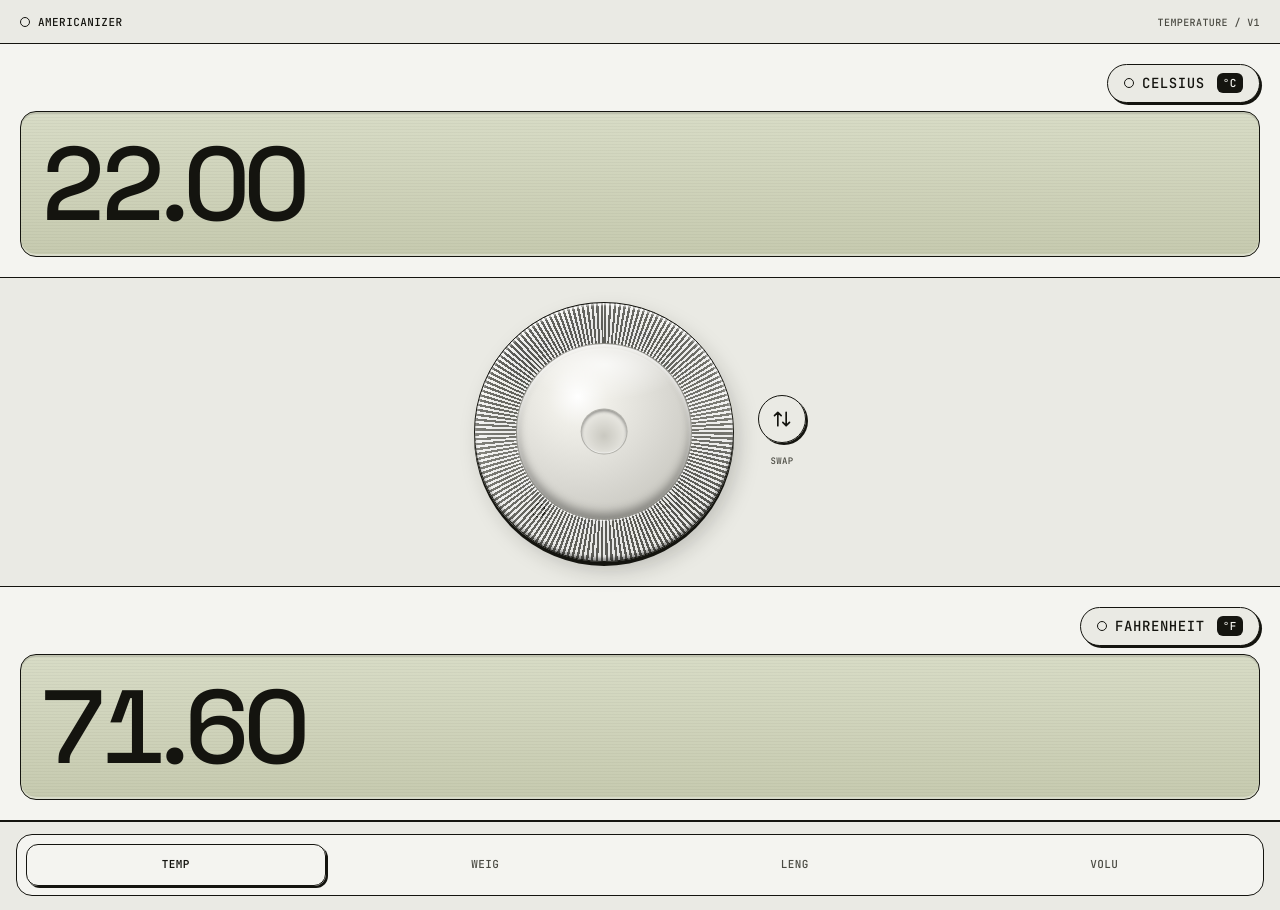
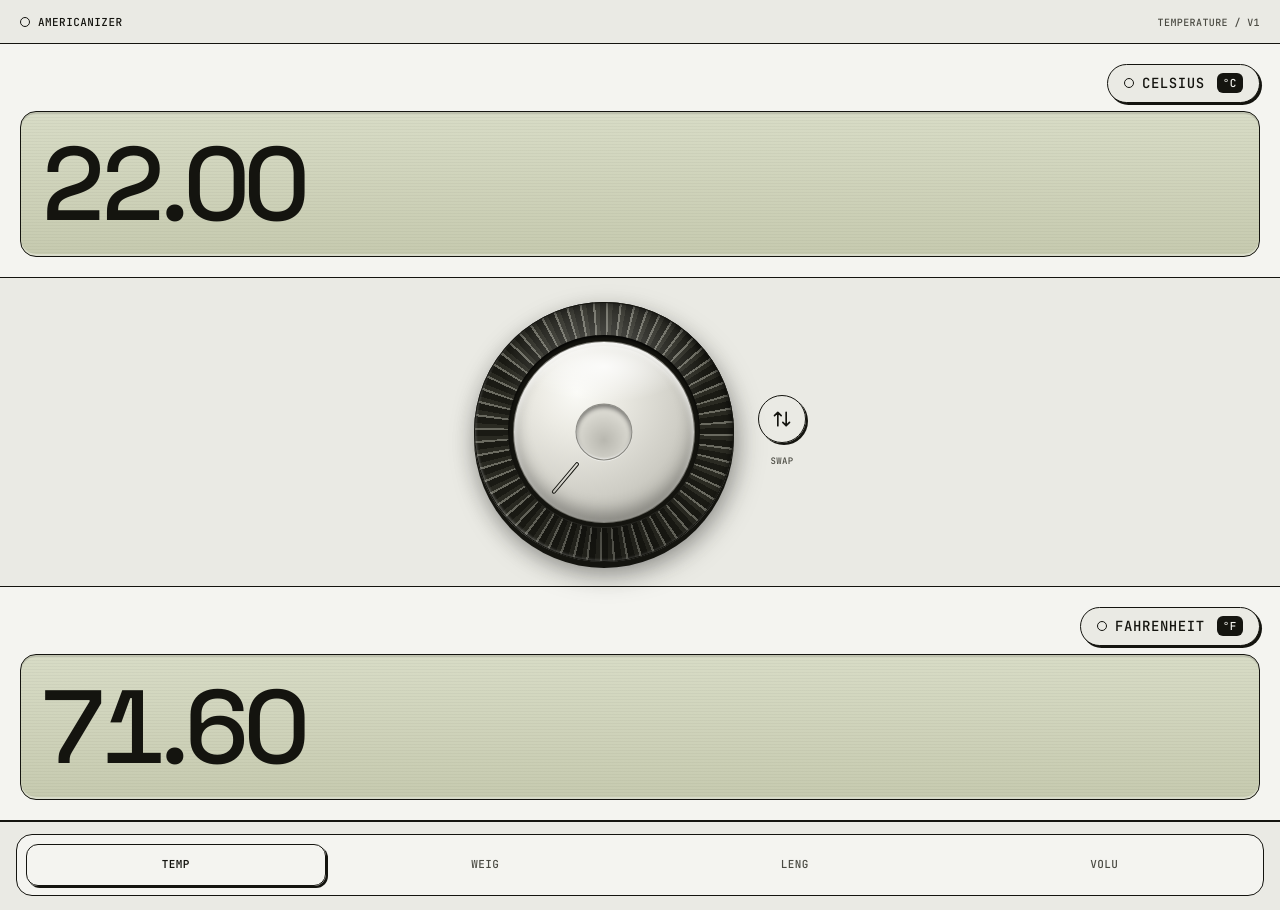
Before and after one commit to samirhusain26/Americanizer, a Next.js app: page / in a window 1280 px wide. Built offline with nearby package versions, Linux system fonts and the light colour scheme.

Commit message:
Fix password manager & dial visibility

```diff
--- a/src/components/NumberDisplay.tsx
+++ b/src/components/NumberDisplay.tsx
@@ -41,8 +41,17 @@ export default function NumberDisplay({ formatted, rawValue, onCommit, className
       <input
         ref={inputRef}
         aria-label="Edit value"
+        type="text"
         inputMode="decimal"
         pattern="[0-9.\-]*"
+        name="converter-amount"
+        autoComplete="off"
+        autoCorrect="off"
+        autoCapitalize="off"
+        spellCheck={false}
+        data-1p-ignore
+        data-lpignore="true"
+        data-form-type="other"
         value={editing ? buf : ""}
         onFocus={() => setEditing(true)}
         onChange={(e) => setBuf(sanitize(e.target.value))}
--- a/src/components/ScrubDial.tsx
+++ b/src/components/ScrubDial.tsx
@@ -89,12 +89,13 @@ export default function ScrubDial({ value, onDelta, size = 260 }: ScrubDialProps
   const rotDeg = useTransform(totalRot, (r) => (r * 180) / Math.PI);
   const joltCssY = useTransform(jolt, [0, 1], [0, -1]);
 
-  // Precompute knurl tick count CSS for the rim
+  // Knurled rim: crisp alternating dark/light radial teeth
   const knurlBg = useMemo(
     () =>
       "repeating-conic-gradient(from 0deg," +
-      "rgba(20,20,15,0.55) 0deg 1.1deg," +
-      "rgba(255,255,255,0.65) 1.1deg 2.2deg)",
+      "#1a1a14 0deg 3deg," +
+      "#6a6a60 3deg 4deg," +
+      "#2a2a22 4deg 6deg)",
     []
   );
 
@@ -113,114 +114,136 @@ export default function ScrubDial({ value, onDelta, size = 260 }: ScrubDialProps
           aria-hidden
           className="absolute rounded-full"
           style={{
-            left: 6,
-            top: 10,
+            left: 4,
+            top: 12,
             width: size,
             height: size,
-            background: "rgba(20,20,15,0.18)",
-            filter: "blur(10px)",
+            background: "rgba(20,20,15,0.28)",
+            filter: "blur(14px)",
           }}
         />
 
-        {/* Outer bezel (metal rim with knurl) */}
-        <div
-          className="absolute inset-0 rounded-full"
-          style={{
-            background: knurlBg,
-            border: "1.5px solid var(--color-ink)",
-            boxShadow:
-              "inset 0 2px 2px rgba(255,255,255,0.7)," +
-              "inset 0 -3px 3px rgba(0,0,0,0.35)," +
-              "0 4px 0 #14140f",
-          }}
-        />
-
-        {/* Rotating layer (knurl shimmer + indicator) */}
+        {/* Rotating outer knurled rim */}
         <motion.div
           className="absolute inset-0 rounded-full"
           style={{
             rotate: rotDeg,
+            background: knurlBg,
+            boxShadow:
+              "inset 0 2px 3px rgba(255,255,255,0.35)," +
+              "inset 0 -3px 6px rgba(0,0,0,0.55)",
+          }}
+        />
+
+        {/* Outer bezel outline + radial shading (non-rotating) */}
+        <div
+          aria-hidden
+          className="absolute inset-0 rounded-full pointer-events-none"
+          style={{
+            border: "1.5px solid var(--color-ink)",
+            boxShadow:
+              "0 6px 0 #14140f," +
+              "0 10px 22px rgba(0,0,0,0.22)",
             background:
-              "conic-gradient(from 0deg," +
-              "rgba(255,255,255,0.0) 0deg," +
-              "rgba(255,255,255,0.25) 40deg," +
-              "rgba(0,0,0,0.15) 90deg," +
-              "rgba(255,255,255,0.0) 180deg," +
-              "rgba(255,255,255,0.25) 220deg," +
-              "rgba(0,0,0,0.15) 270deg," +
-              "rgba(255,255,255,0.0) 360deg)",
-            mixBlendMode: "overlay",
+              "radial-gradient(circle at 50% 30%," +
+              " rgba(255,255,255,0.35) 0%," +
+              " rgba(255,255,255,0) 45%)," +
+              "radial-gradient(circle at 50% 85%," +
+              " rgba(0,0,0,0.35) 0%," +
+              " rgba(0,0,0,0) 40%)",
           }}
+        />
+
+        {/* Inner recessed ring (divides rim from cap) */}
+        <div
+          aria-hidden
+          className="absolute rounded-full pointer-events-none"
+          style={{
+            inset: "13%",
+            background: "#14140f",
+            boxShadow:
+              "inset 0 2px 3px rgba(0,0,0,0.8)," +
+              "inset 0 -1px 0 rgba(255,255,255,0.08)",
+          }}
+        />
+
+        {/* Inset cap (non-rotating face) */}
+        <div
+          aria-hidden
+          className="absolute rounded-full pointer-events-none"
+          style={{
+            inset: "15%",
+            background:
+              "radial-gradient(circle at 35% 28%," +
+              " #fafaf6 0%," +
+              " #ecebe4 22%," +
+              " #cfcec6 60%," +
+              " #a9a89f 100%)",
+            boxShadow:
+              "inset 0 4px 6px rgba(255,255,255,0.85)," +
+              "inset 0 -10px 16px rgba(0,0,0,0.3)",
+            border: "1px solid rgba(20,20,15,0.5)",
+          }}
+        />
+
+        {/* Rotating indicator line on cap */}
+        <motion.div
+          className="absolute pointer-events-none"
+          style={{
+            inset: "15%",
+            rotate: rotDeg,
+          }}
+          aria-hidden
         >
-          {/* Indicator pip (travels with rotation, sits at 12 o'clock base) */}
           <div
-            aria-hidden
-            className="absolute rounded-full"
             style={{
+              position: "absolute",
               left: "50%",
-              top: "8%",
-              width: 14,
-              height: 14,
+              top: "6%",
+              width: 4,
+              height: "22%",
               transform: "translateX(-50%)",
               background: "var(--color-orange)",
-              border: "1.5px solid var(--color-ink)",
-              boxShadow:
-                "inset 0 1px 0 rgba(255,255,255,0.55)," +
-                "inset 0 -2px 2px rgba(0,0,0,0.35)",
+              borderRadius: 2,
+              border: "1px solid var(--color-ink)",
+              boxShadow: "0 1px 0 rgba(255,255,255,0.4)",
             }}
           />
         </motion.div>
 
-        {/* Inset cap (non-rotating face) */}
-        <div
-          className="absolute rounded-full"
-          style={{
-            inset: "16%",
-            background:
-              "radial-gradient(circle at 35% 30%," +
-              " #ffffff 0%," +
-              " #efeee8 18%," +
-              " #d8d7d1 55%," +
-              " #bdbcb4 100%)",
-            boxShadow:
-              "inset 0 3px 4px rgba(255,255,255,0.75)," +
-              "inset 0 -6px 10px rgba(0,0,0,0.35)," +
-              "0 1px 0 rgba(255,255,255,0.6)",
-            border: "1.5px solid rgba(20,20,15,0.35)",
-          }}
-        />
-
         {/* Center dimple */}
-        <div
-          className="absolute rounded-full"
-          style={{
-            left: "50%",
-            top: "50%",
-            width: "18%",
-            height: "18%",
-            transform: "translate(-50%,-50%)",
-            background:
-              "radial-gradient(circle at 50% 60%," +
-              " #c9c8c0 0%," +
-              " #e5e4de 60%," +
-              " #f0efe9 100%)",
-            boxShadow:
-              "inset 0 2px 3px rgba(0,0,0,0.35)," +
-              "inset 0 -1px 1px rgba(255,255,255,0.6)",
-            border: "1px solid rgba(20,20,15,0.25)",
-          }}
-        />
-
-        {/* Gloss highlight arc */}
         <div
           aria-hidden
           className="absolute rounded-full pointer-events-none"
           style={{
-            inset: "18%",
+            left: "50%",
+            top: "50%",
+            width: "22%",
+            height: "22%",
+            transform: "translate(-50%,-50%)",
             background:
-              "radial-gradient(ellipse 70% 30% at 50% 10%," +
-              " rgba(255,255,255,0.7) 0%," +
-              " rgba(255,255,255,0) 70%)",
+              "radial-gradient(circle at 50% 65%," +
+              " #b8b7af 0%," +
+              " #d6d5cd 55%," +
+              " #eceae3 100%)",
+            boxShadow:
+              "inset 0 3px 4px rgba(0,0,0,0.45)," +
+              "inset 0 -1px 2px rgba(255,255,255,0.7)," +
+              "0 1px 0 rgba(255,255,255,0.5)",
+            border: "1px solid rgba(20,20,15,0.4)",
+          }}
+        />
+
+        {/* Top gloss highlight on cap */}
+        <div
+          aria-hidden
+          className="absolute rounded-full pointer-events-none"
+          style={{
+            inset: "17%",
+            background:
+              "radial-gradient(ellipse 65% 28% at 50% 12%," +
+              " rgba(255,255,255,0.8) 0%," +
+              " rgba(255,255,255,0) 75%)",
           }}
         />
 
```
